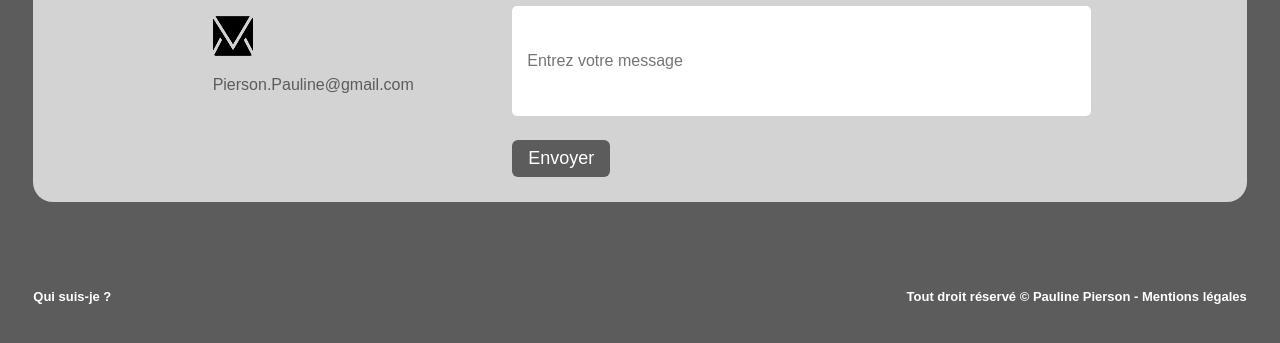
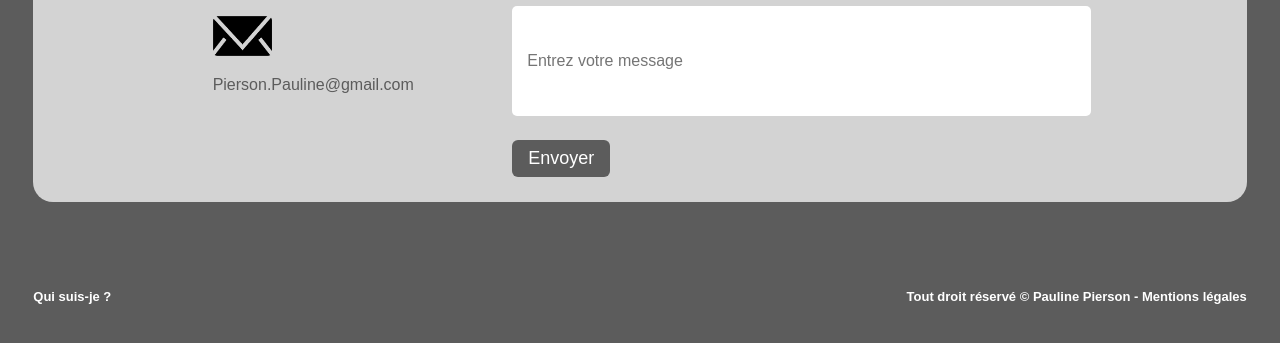
Before and after one commit to Pooh5159/Test-contact, a plain HTML site: page index.html in a window 1280 px wide. Shown: the part 541-884 px from the top of the page. Drawn offline with Linux system fonts and the light colour scheme.

Commit message:
Add files via upload

```diff
--- a/style.css
+++ b/style.css
@@ -495,7 +495,6 @@ li {
 }
 
 .left-side img {
-    width: 40px;
     height: 40px;
 }
 
```
